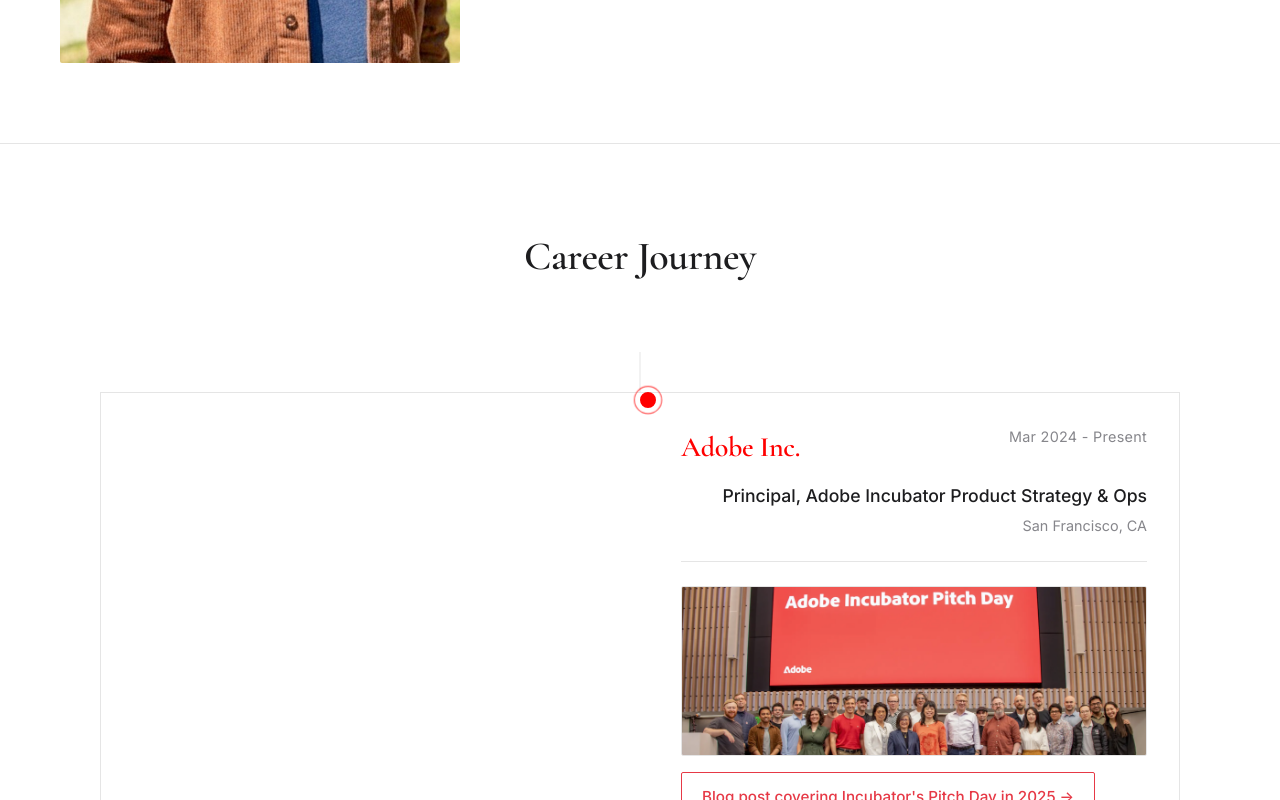
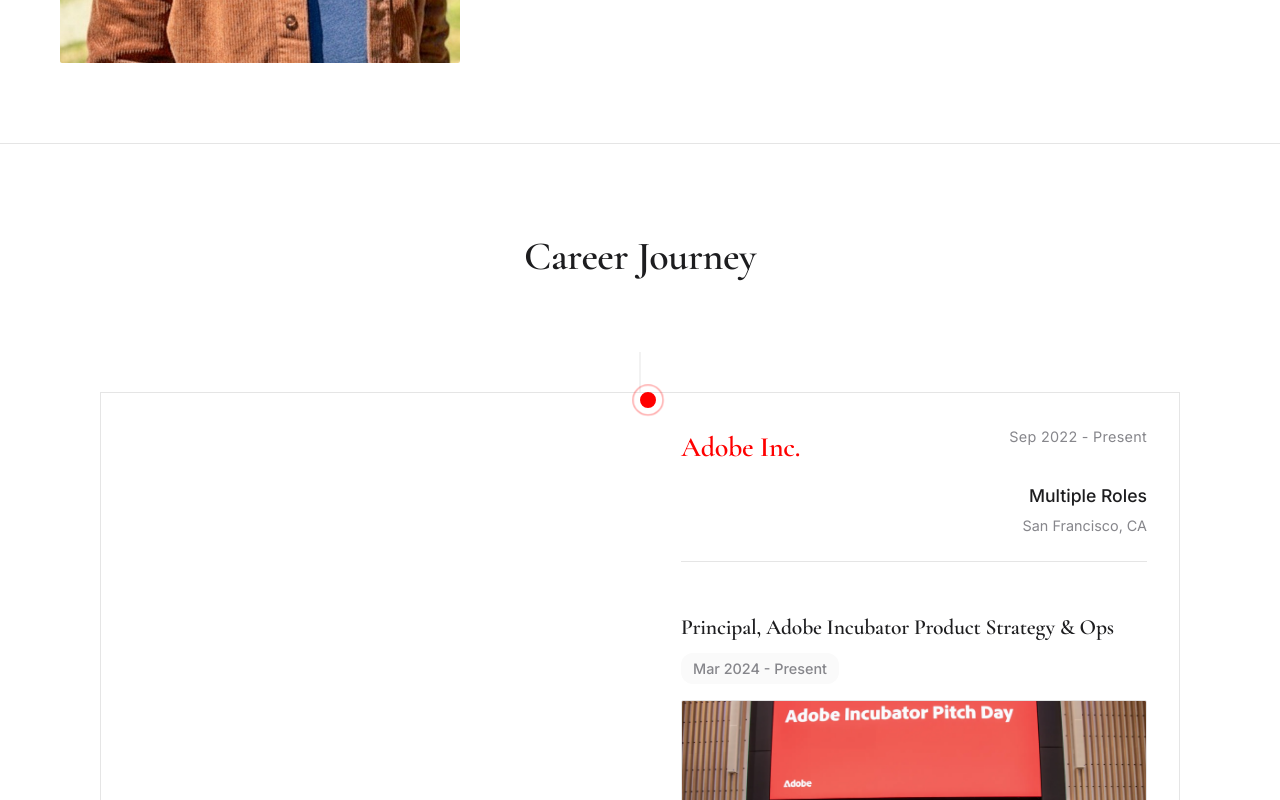
Before and after one commit to sanchitladha/resume-timeline, a React (Vite) app: page / in a window 1280 px wide. Both pictures are taken after a click on the element 640 px from the left and 950 px from the top of the page. Shown: the part 550-1350 px from the top of the page. Built offline with nearby package versions, Linux system fonts and the light colour scheme.

Commit message:
Consolidate Adobe roles under single company entry with sub-positions

```diff
--- a/src/App.css
+++ b/src/App.css
@@ -335,6 +335,46 @@ body {
   color: white;
 }
 
+.sub-positions {
+  margin-top: 0;
+}
+
+.sub-position {
+  padding: 1.5rem 0;
+  border-bottom: 1px solid var(--border-color);
+}
+
+.sub-position:last-child {
+  border-bottom: none;
+}
+
+.sub-position-header {
+  display: flex;
+  justify-content: space-between;
+  align-items: flex-start;
+  margin-bottom: 1rem;
+  flex-wrap: wrap;
+  gap: 0.5rem;
+}
+
+.sub-position-title {
+  font-family: 'Cormorant Garamond', Georgia, serif;
+  font-size: 1.35rem;
+  font-weight: 600;
+  color: var(--text-dark);
+  margin: 0;
+  letter-spacing: -0.01em;
+}
+
+.sub-position-duration {
+  font-size: 0.9rem;
+  color: var(--text-light);
+  font-weight: 500;
+  background: var(--bg-light);
+  padding: 0.25rem 0.75rem;
+  border-radius: 12px;
+}
+
 .description-list {
   list-style: none;
   padding: 0;
--- a/src/components/Timeline.tsx
+++ b/src/components/Timeline.tsx
@@ -129,6 +129,111 @@ export const Timeline: React.FC<TimelineProps> = ({ experiences }) => {
                     </motion.div>
                   )}
 
+                  {/* Sub-Positions (Multiple Roles) */}
+                  {exp.subPositions && (
+                    <div className="sub-positions">
+                      {exp.subPositions.map((subPos, subIndex) => (
+                        <motion.div
+                          key={subIndex}
+                          className="sub-position"
+                          initial={{ opacity: 0, y: -10 }}
+                          animate={{ opacity: 1, y: 0 }}
+                          transition={{ delay: 0.2 + (subIndex * 0.15) }}
+                        >
+                          <div className="sub-position-header">
+                            <h5 className="sub-position-title">{subPos.position}</h5>
+                            <span className="sub-position-duration">{subPos.duration}</span>
+                          </div>
+
+                          {/* Featured Content for Sub-Position */}
+                          {subPos.featuredContent && (
+                            <motion.div
+                              className="featured-content"
+                              initial={{ opacity: 0, y: -10 }}
+                              animate={{ opacity: 1, y: 0 }}
+                              transition={{ delay: 0.3 + (subIndex * 0.15) }}
+                            >
+                              {subPos.featuredContent.image && (
+                                <img
+                                  src={subPos.featuredContent.image}
+                                  alt={subPos.featuredContent.imageAlt || 'Featured content'}
+                                  className="featured-image"
+                                />
+                              )}
+                              {subPos.featuredContent.link && subPos.featuredContent.linkText && (
+                                <a
+                                  href={subPos.featuredContent.link}
+                                  target="_blank"
+                                  rel="noopener noreferrer"
+                                  className="featured-link"
+                                >
+                                  {subPos.featuredContent.linkText} →
+                                </a>
+                              )}
+                            </motion.div>
+                          )}
+
+                          {/* Description for Sub-Position */}
+                          {subPos.description && (
+                            <ul className="description-list">
+                              {subPos.description.map((desc, descIndex) => (
+                                <motion.li
+                                  key={descIndex}
+                                  initial={{ opacity: 0, x: -20 }}
+                                  animate={{ opacity: 1, x: 0 }}
+                                  transition={{ delay: 0.3 + (subIndex * 0.15) + (descIndex * 0.1) }}
+                                  className="description-item"
+                                >
+                                  <span className="icon-wrapper">
+                                    {getIconForDescription(desc)}
+                                  </span>
+                                  <span dangerouslySetInnerHTML={{ __html: desc }} />
+                                </motion.li>
+                              ))}
+                            </ul>
+                          )}
+
+                          {/* Grouped Description for Sub-Position */}
+                          {subPos.groupedDescription && (
+                            <div className="grouped-description">
+                              {subPos.groupedDescription.map((group, groupIndex) => (
+                                <motion.div
+                                  key={groupIndex}
+                                  initial={{ opacity: 0, x: -20 }}
+                                  animate={{ opacity: 1, x: 0 }}
+                                  transition={{ delay: 0.3 + (subIndex * 0.15) + (groupIndex * 0.15) }}
+                                  className="description-group"
+                                >
+                                  {group.heading && group.items.length > 0 && (
+                                    <h5 className="group-heading">{group.heading}</h5>
+                                  )}
+                                  {group.items.length > 0 && (
+                                    <ul className="description-list">
+                                      {group.items.map((item, itemIndex) => (
+                                        <motion.li
+                                          key={itemIndex}
+                                          initial={{ opacity: 0, x: -20 }}
+                                          animate={{ opacity: 1, x: 0 }}
+                                          transition={{ delay: 0.3 + (subIndex * 0.15) + (groupIndex * 0.15) + (itemIndex * 0.1) }}
+                                          className="description-item"
+                                        >
+                                          <span className="icon-wrapper">
+                                            {getIconForDescription(item)}
+                                          </span>
+                                          <span dangerouslySetInnerHTML={{ __html: item }} />
+                                        </motion.li>
+                                      ))}
+                                    </ul>
+                                  )}
+                                </motion.div>
+                              ))}
+                            </div>
+                          )}
+                        </motion.div>
+                      ))}
+                    </div>
+                  )}
+
                   {/* Regular Description */}
                   {exp.description && (
                     <ul className="description-list">
--- a/src/data/resumeData.ts
+++ b/src/data/resumeData.ts
@@ -10,6 +10,14 @@ export interface FeaturedContent {
   linkText?: string;
 }
 
+export interface SubPosition {
+  position: string;
+  duration: string;
+  description?: string[];
+  groupedDescription?: DescriptionGroup[];
+  featuredContent?: FeaturedContent;
+}
+
 export interface WorkExperienceItem {
   company: string;
   position: string;
@@ -18,6 +26,7 @@ export interface WorkExperienceItem {
   description?: string[];
   groupedDescription?: DescriptionGroup[];
   featuredContent?: FeaturedContent;
+  subPositions?: SubPosition[];
   color: string;
 }
 
@@ -59,10 +68,14 @@ export const resumeData: ResumeData = {
   workExperience: [
     {
       company: 'Adobe Inc.',
+      position: 'Multiple Roles',
+      duration: 'Sep 2022 - Present',
+      location: 'San Francisco, CA',
+      color: '#FF0000',
+      subPositions: [
+        {
           position: 'Principal, Adobe Incubator Product Strategy & Ops',
           duration: 'Mar 2024 - Present',
-      location: 'San Francisco, CA',
-      color: '#FF0000',
           description: [
             'Built Adobe\'s first 0-to-1 product Incubator (modeled after YC & Google\'s Area120), defining how early-stage AI product ideas are evaluated, prioritized, resourced, and translated into executable roadmaps',
             'Defined product adjacencies and whitespaces for Incubator to invest informed by GenAI developments, evolving user workflows, and competitive dynamics; designed and ran an annual venture Pitch Day growing submissions 265% YoY (46 to 168)',
@@ -78,15 +91,14 @@ export const resumeData: ResumeData = {
           },
         },
         {
-      company: 'Adobe Inc.',
           position: 'Sr. Manager Corporate Strategy',
           duration: 'Sep 2022 - Mar 2024',
-      location: 'San Francisco, CA',
-      color: '#FF0000',
           description: [
             'Led Experience Cloud\'s 3-year product strategy, identifying adjacencies unlocked by GenAI; one initiative progressed from strategy to internal incubation and toward productization (<a href="https://business.adobe.com/products/genstudio-for-performance-marketing.html" target="_blank" rel="noopener noreferrer">GenStudio</a>)',
             'Drove Adobe\'s "3D for 2D" AI strategy, building the investment case for licensing high-quality 3D datasets to improve generative video and image models; resulted in product releases like <a href="https://www.youtube.com/watch?v=gfct0aH2COw" target="_blank" rel="noopener noreferrer">Project Turntable</a>',
             'Crafted Adobe\'s AI narrative for Investor Day 2023, framing the shift in time spent by creatives from precision editing to ideation and democratization of creation',
+          ],
+        },
       ],
     },
     {
```
Lines whose indentation alone changed are shown as unchanged.
